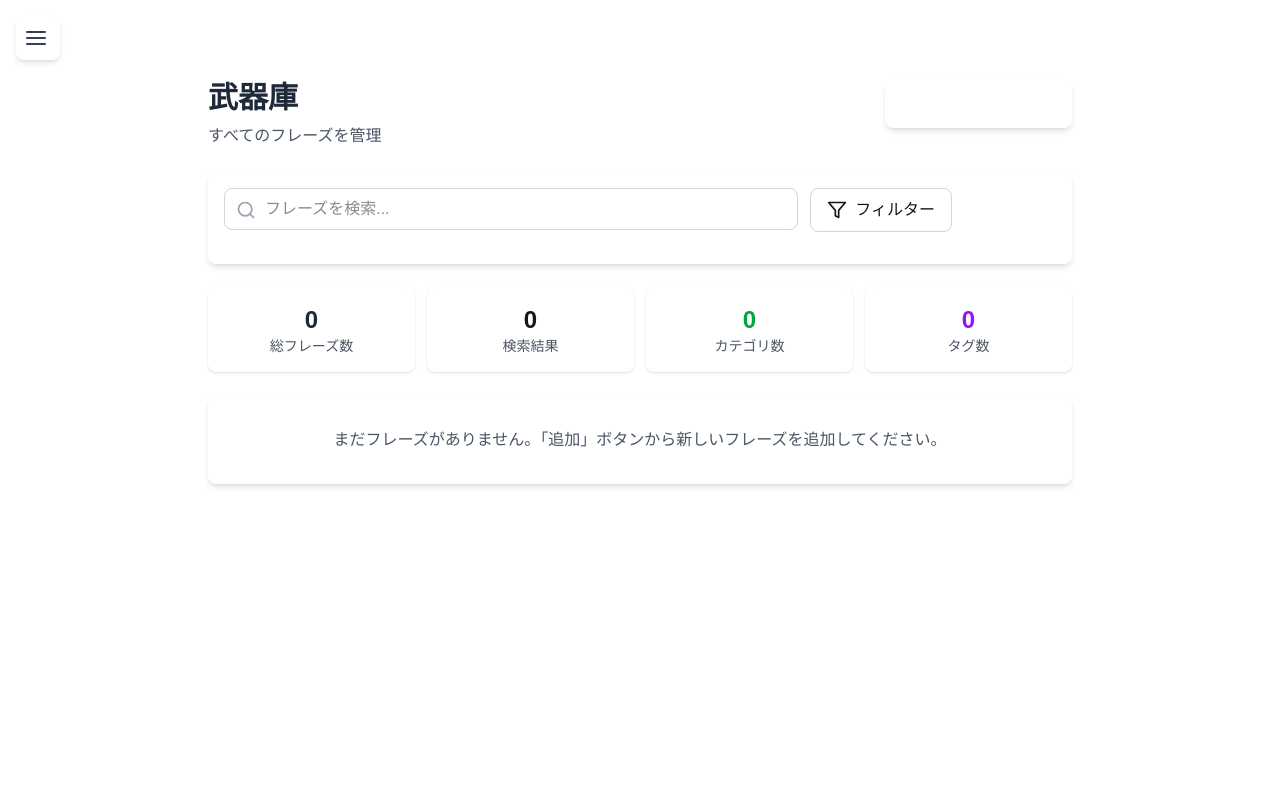
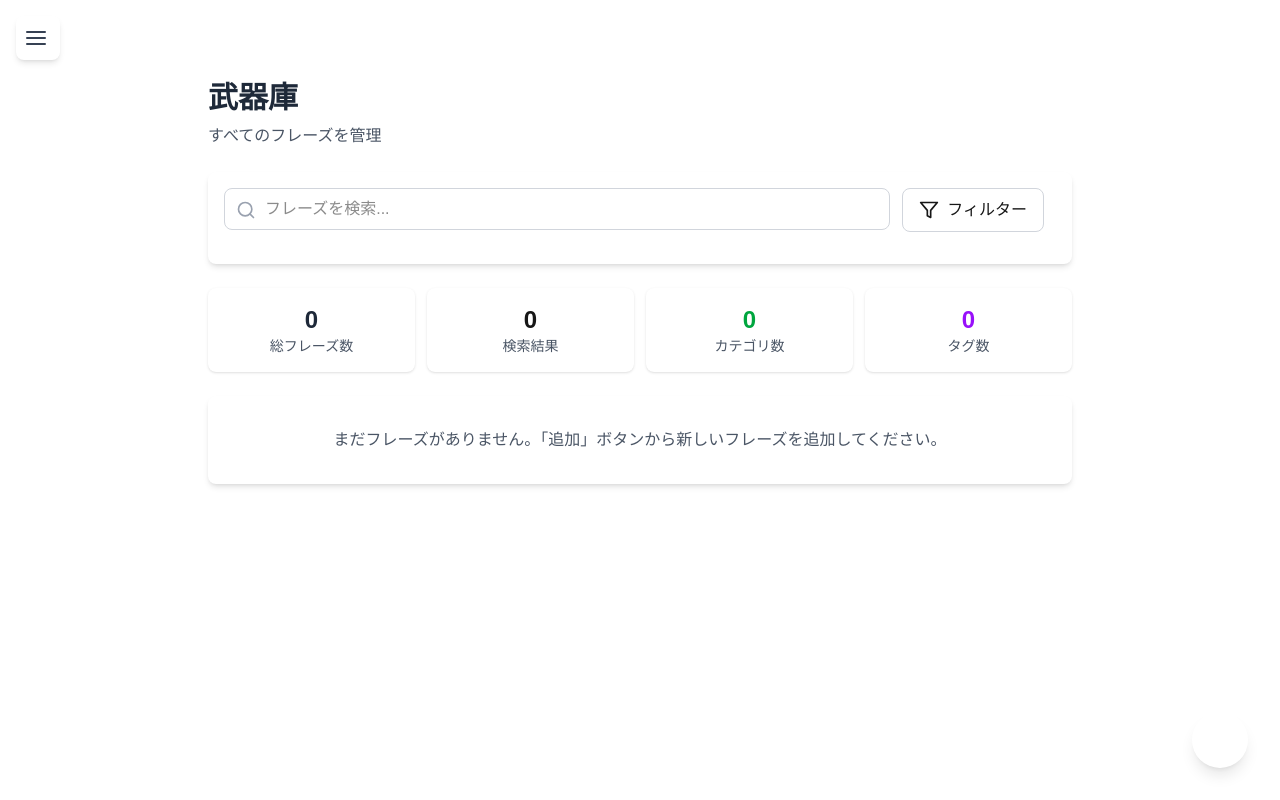
Before and after one commit to Yusuke0018/Phrase-Forge, a Next.js app: page /arsenal in a window 1280 px wide. Built offline with nearby package versions, Linux system fonts and the light colour scheme.

Commit message:
Improve add card UX

```diff
--- a/src/app/arsenal/page.tsx
+++ b/src/app/arsenal/page.tsx
@@ -13,13 +13,14 @@
 'use client';
 
 import { useEffect, useState } from 'react';
-import { FiSearch, FiPlus, FiFilter, FiEdit2, FiTrash2, FiDownload, FiUpload } from 'react-icons/fi';
+import { FiSearch, FiFilter, FiEdit2, FiTrash2, FiDownload, FiUpload } from 'react-icons/fi';
 import { format } from 'date-fns';
 import { usePhraseStore } from '@/stores/phrase.store';
 import { AddPhraseModal } from '@/components/UI/AddPhraseModal';
 import { EditPhraseModal } from '@/components/UI/EditPhraseModal';
 import { motion } from 'framer-motion';
 import { Phrase } from '@/types/models';
+import { FloatingAddButton } from '@/components/UI/FloatingAddButton';
 
 export default function ArsenalPage() {
   const {
@@ -99,15 +100,7 @@ export default function ArsenalPage() {
           <h1 className="text-3xl font-bold text-gray-800 dark:text-gray-100 mb-2">武器庫</h1>
           <p className="text-gray-600 dark:text-gray-400">すべてのフレーズを管理</p>
         </div>
-        <button
-          onClick={() => setIsAddModalOpen(true)}
-          className="px-6 py-3 bg-primary-600 text-white rounded-lg
-                   hover:bg-primary-700 transition-colors flex items-center gap-2
-                   shadow-md hover:shadow-lg"
-        >
-          <FiPlus className="w-5 h-5" />
-          <span>フレーズを追加</span>
-        </button>
+        <div />
       </div>
 
       {/* 検索バーとアクション */}
@@ -138,15 +131,8 @@ export default function ArsenalPage() {
             <span className="hidden sm:inline">フィルター</span>
           </button>
 
-          {/* 追加ボタン */}
-          <button
-            onClick={() => setIsAddModalOpen(true)}
-            className="px-4 py-2 bg-primary-600 text-white rounded-lg
-                     hover:bg-primary-700 transition-colors flex items-center gap-2"
-          >
-            <FiPlus className="w-5 h-5" />
-            <span className="hidden sm:inline">追加</span>
-          </button>
+          {/* スペース確保 */}
+          <div />
         </div>
 
         {/* フィルターオプション */}
@@ -304,6 +290,7 @@ export default function ArsenalPage() {
         isOpen={isAddModalOpen}
         onClose={() => setIsAddModalOpen(false)}
       />
+      <FloatingAddButton onClick={() => setIsAddModalOpen(true)} />
 
       {/* フレーズ編集モーダル */}
       <EditPhraseModal
--- a/src/app/page.tsx
+++ b/src/app/page.tsx
@@ -15,11 +15,11 @@
 import { useState } from 'react';
 import { format } from 'date-fns';
 import { ja } from 'date-fns/locale';
-import { FiPlus } from 'react-icons/fi';
 import { usePhraseStore } from '@/stores/phrase.store';
 import { ReviewCard } from '@/components/Cards/ReviewCard';
 import { useAppInitializer } from '@/hooks/useAppInitializer';
 import { AddPhraseModal } from '@/components/UI/AddPhraseModal';
+import { FloatingAddButton } from '@/components/UI/FloatingAddButton';
 
 export default function HomePage() {
   const { isInitializing, initError } = useAppInitializer();
@@ -79,16 +79,8 @@ export default function HomePage() {
           )}
         </div>
 
-        {/* フレーズ追加ボタン */}
-        <button
-          onClick={() => setIsAddModalOpen(true)}
-          className="px-4 py-2 bg-primary-600 text-white rounded-lg
-                   hover:bg-primary-700 transition-colors flex items-center gap-2
-                   shadow-md hover:shadow-lg"
-        >
-          <FiPlus className="w-5 h-5" />
-          <span className="hidden sm:inline">追加</span>
-        </button>
+        {/* スペース確保 */}
+        <div />
       </div>
 
       {/* メインコンテンツ */}
@@ -130,6 +122,8 @@ export default function HomePage() {
           loadTodaysPhrases();
         }}
       />
+      {/* 追加ボタン */}
+      <FloatingAddButton onClick={() => setIsAddModalOpen(true)} />
     </div>
   );
 }
--- a/src/components/UI/AddPhraseModal.tsx
+++ b/src/components/UI/AddPhraseModal.tsx
@@ -317,7 +317,7 @@ export function AddPhraseModal({ isOpen, onClose }: AddPhraseModalProps) {
                     className="flex-1 px-4 py-2 bg-primary-600 text-white rounded-lg
                              hover:bg-primary-700 transition-colors"
                   >
-                    追加する
+                    作成完了
                   </button>
                 </div>
               </form>
--- /dev/null
+++ b/src/components/UI/FloatingAddButton.tsx
@@ -0,0 +1,19 @@
+import React from 'react';
+import { FiPlus } from 'react-icons/fi';
+
+interface FloatingAddButtonProps {
+  onClick: () => void;
+  ariaLabel?: string;
+}
+
+export function FloatingAddButton({ onClick, ariaLabel = '新しいカードを追加' }: FloatingAddButtonProps) {
+  return (
+    <button
+      onClick={onClick}
+      className="fixed bottom-4 right-4 md:bottom-8 md:right-8 z-40 p-4 rounded-full bg-primary-600 text-white shadow-lg hover:bg-primary-700"
+      aria-label={ariaLabel}
+    >
+      <FiPlus className="w-6 h-6" />
+    </button>
+  );
+}
```
